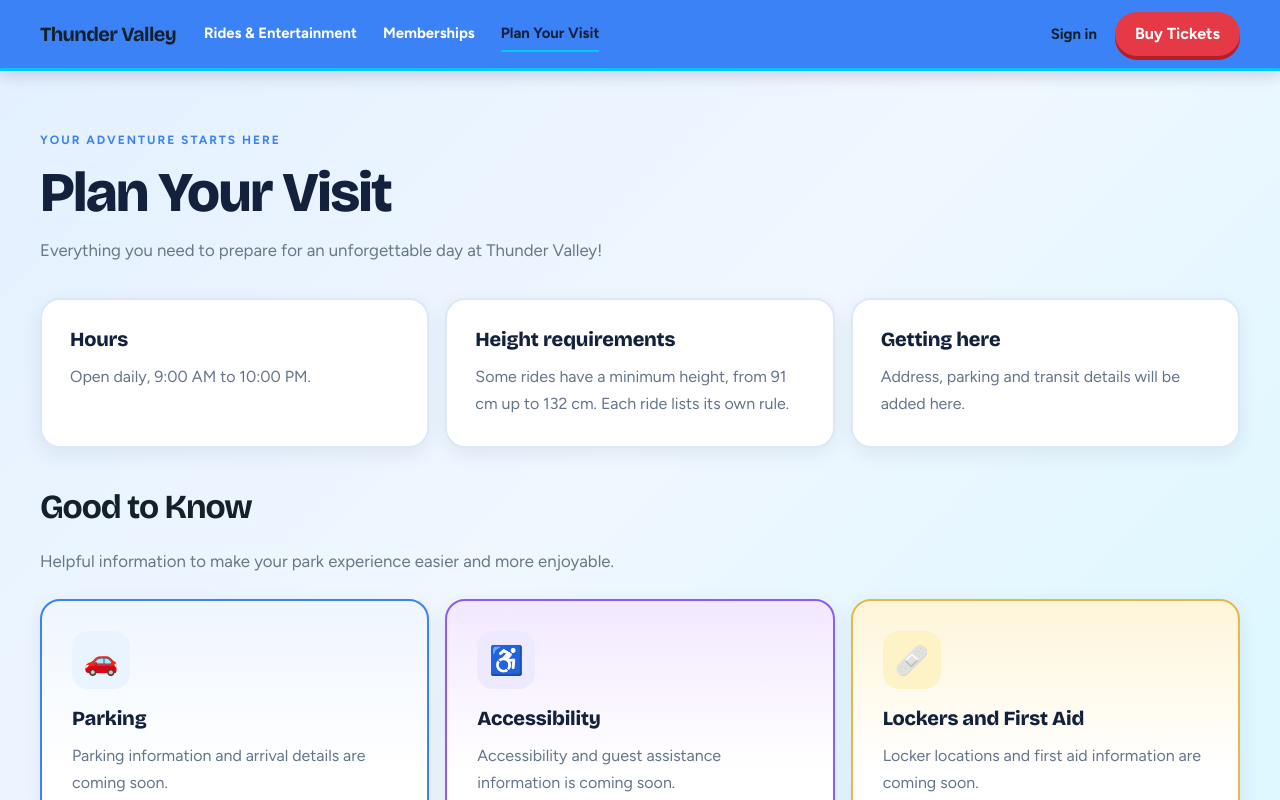
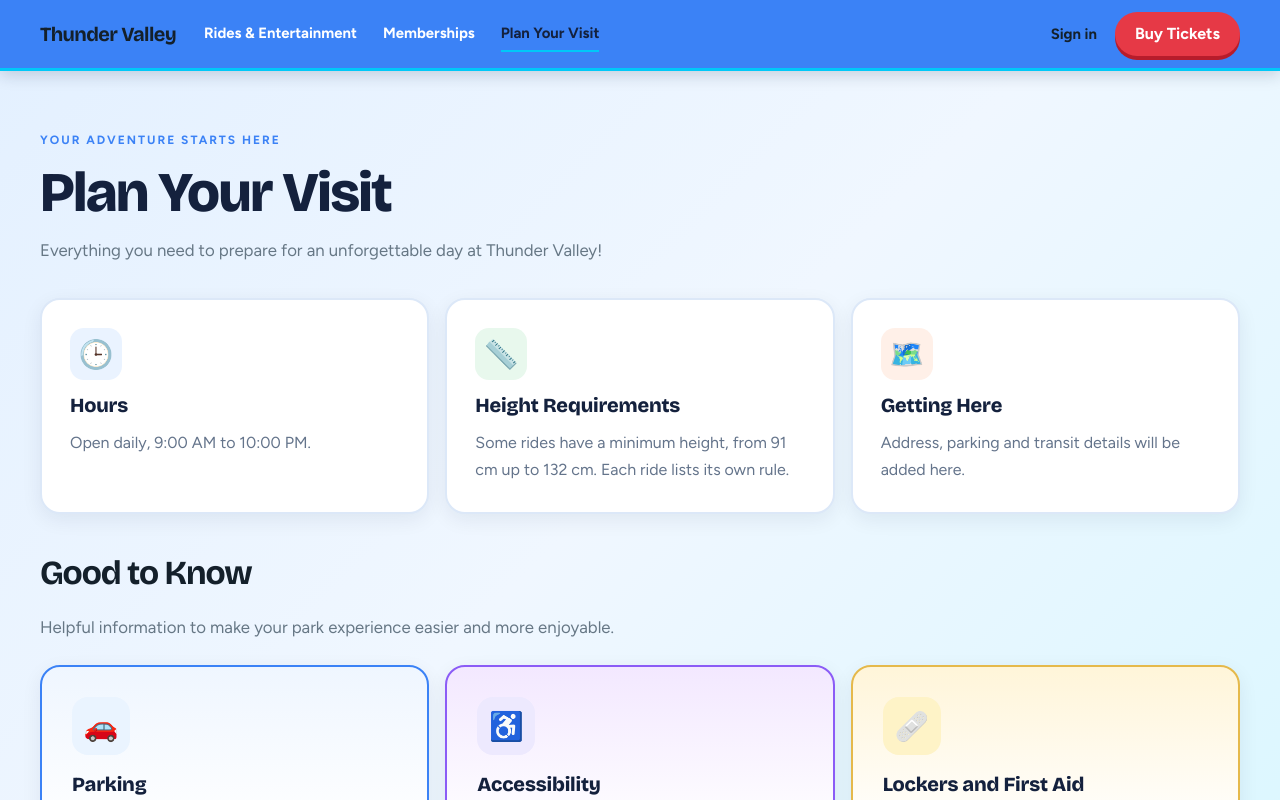
Before and after one commit to AlejandroJM0428/COSC-3380---Theme-Park-Project, a React (Vite) app in the folder client/: page /plan in a window 1280 px wide. Shown: the top 800 px of the page. Built offline with nearby package versions, Linux system fonts and the light colour scheme.

Commit message:
Enhance Plan Your Visit cards with icons and hover effects

```diff
--- a/client/src/components/home/PlanTiles.jsx
+++ b/client/src/components/home/PlanTiles.jsx
@@ -8,26 +8,43 @@ export default function PlanTiles({ hours, rides = [], bare = false }) {
   const shortest = heights.length ? Math.min(...heights) : null
   const tallest = heights.length ? Math.max(...heights) : null
 
+
   const tiles = (
-    <div className="pub-plan">
-        <article>
+    <div className="pub-plan pub-plan-featured">
+      <article className="pub-plan-featured-card">
+        <div className="pub-plan-featured-icon" aria-hidden="true">
+          🕒
+        </div>
         <h3>Hours</h3>
-          <p>{hours?.open && hours?.close ? `Open daily, ${clock(hours.open)} to ${clock(hours.close)}.` : 'Opening hours will be posted here.'}</p>
+        <p>
+          {hours?.open && hours?.close
+            ? `Open daily, ${clock(hours.open)} to ${clock(hours.close)}.`
+            : 'Opening hours will be posted here.'}
+        </p>
       </article>
-        <article>
-          <h3>Height requirements</h3>
+
+      <article className="pub-plan-featured-card">
+        <div className="pub-plan-featured-icon" aria-hidden="true">
+          📏
+        </div>
+        <h3>Height Requirements</h3>
         <p>
           {shortest != null
             ? `Some rides have a minimum height, from ${shortest} cm up to ${tallest} cm. Each ride lists its own rule.`
             : 'Each ride lists its own height rule.'}
         </p>
       </article>
-        <article>
-          <h3>Getting here</h3>
+
+      <article className="pub-plan-featured-card">
+        <div className="pub-plan-featured-icon" aria-hidden="true">
+          🗺️
+        </div>
+        <h3>Getting Here</h3>
         <p>{BRAND.plan.directions}</p>
       </article>
     </div>
   )
+
 
   if (bare) return tiles
   return (
--- a/client/src/public.css
+++ b/client/src/public.css
@@ -1489,3 +1489,45 @@
   font-weight: 800;
   flex-shrink: 0;
 }
+
+
+/* Plan Your Visit featured cards */
+
+.pub-plan-featured-card {
+  transition: transform 0.25s ease, box-shadow 0.25s ease;
+}
+
+.pub-plan-featured-card:hover {
+  transform: translateY(-5px);
+  box-shadow: 0 12px 28px rgba(15, 35, 65, 0.14);
+}
+
+.pub-plan-featured-icon {
+  display: flex;
+  align-items: center;
+  justify-content: center;
+  width: 52px;
+  height: 52px;
+  margin-bottom: 14px;
+  border-radius: 14px;
+  background: #eaf3ff;
+  font-size: 28px;
+}
+
+.pub-plan-featured-card:nth-child(2) .pub-plan-featured-icon {
+  background: #e8f8ed;
+}
+
+.pub-plan-featured-card:nth-child(3) .pub-plan-featured-icon {
+  background: #fff0e8;
+}
+
+@media (prefers-reduced-motion: reduce) {
+  .pub-plan-featured-card {
+    transition: none;
+  }
+
+  .pub-plan-featured-card:hover {
+    transform: none;
+  }
+}
```
Lines whose indentation alone changed are shown as unchanged.
